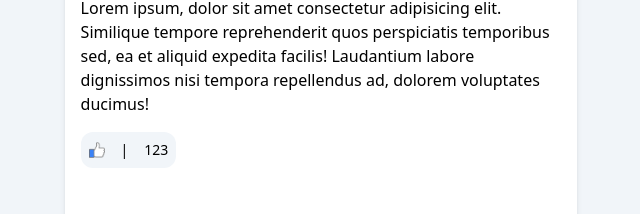
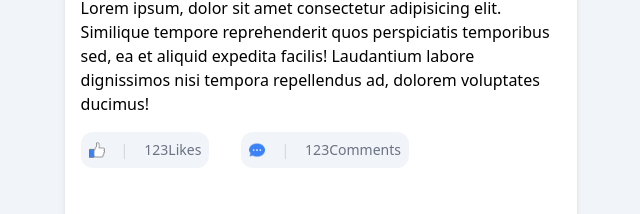
Before and after one commit to Subhamay-Dey/dev, a Next.js app: page / in a window 1280 px wide. Shown: the part 940-1154 px from the top of the page, without its empty margins (273-913 px from the left). Built offline with nearby package versions, Linux system fonts and the light colour scheme; no server answers.

Commit message:
Enhance interaction section in Post component with improved styling for like and comment counts ✅

```diff
--- a/src/components/Post.tsx
+++ b/src/components/Post.tsx
@@ -24,8 +24,13 @@ function Post() {
         <div className='flex gap-8'>
           <div className='flex items-center gap-4 bg-slate-100 p-2 rounded-xl'>
             <Image src={"/like.png"} alt='' width={16} height={16} className='cursor-pointer'/>
-            <span>|</span>
-            <span>123</span>
+            <span className='text-gray-300'>|</span>
+            <span className='text-gray-500'>123<span className='hidden md:inline'>Likes</span></span>
+          </div>
+          <div className='flex items-center gap-4 bg-slate-100 p-2 rounded-xl'>
+            <Image src={"/comment.png"} alt='' width={16} height={16} className='cursor-pointer'/>
+            <span className='text-gray-300'>|</span>
+            <span className='text-gray-500'>123<span className='hidden md:inline'>Comments</span></span>
           </div>
         </div>
       </div>
```
